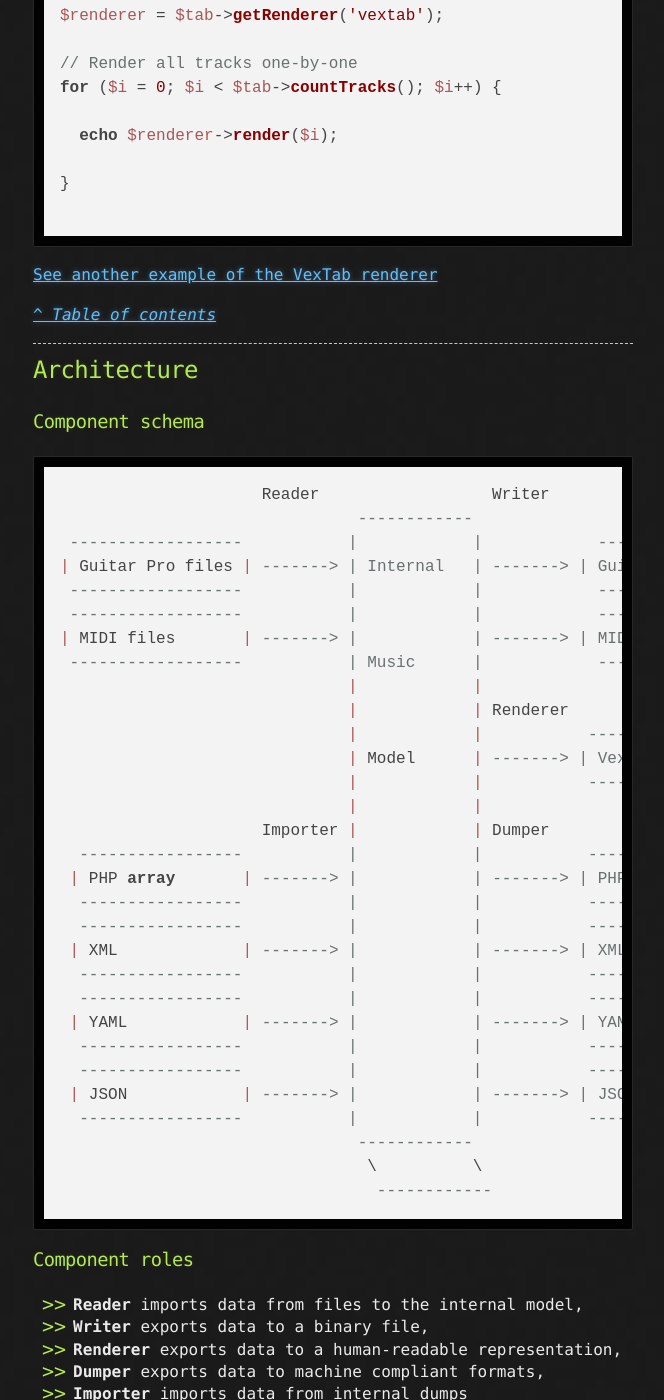
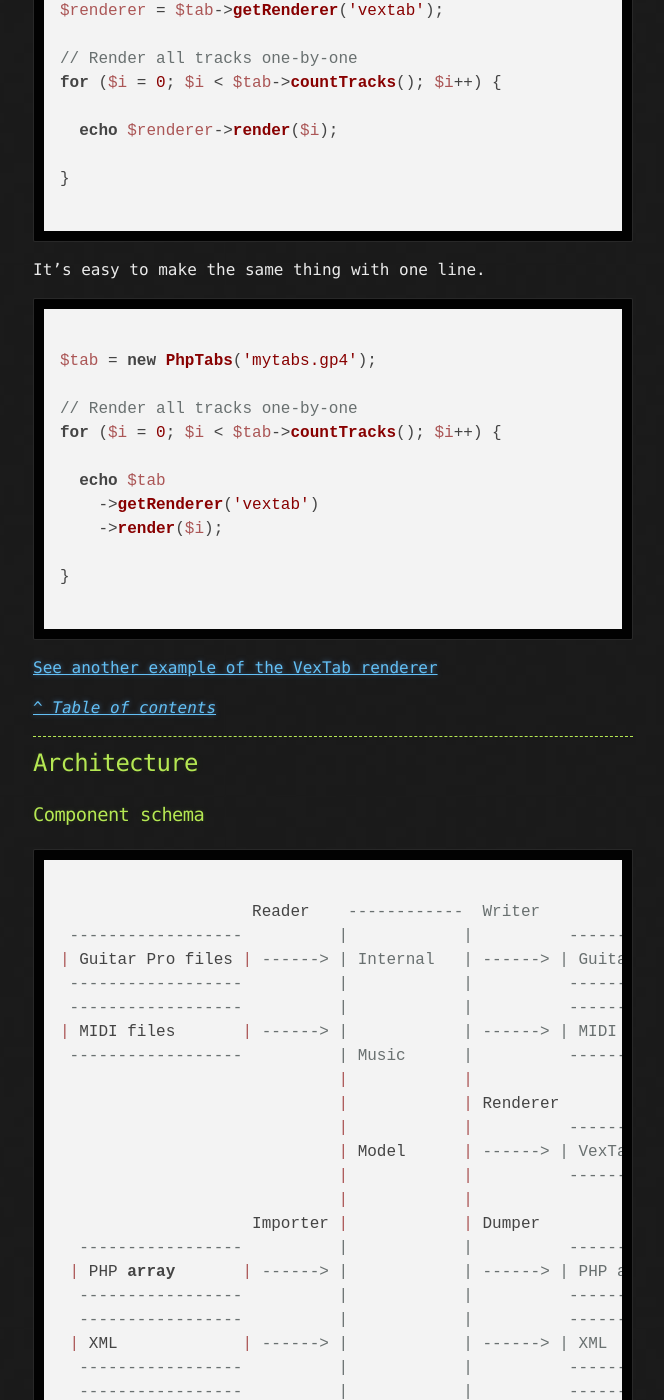
Before and after one commit to stdtabs/stdtabs.github.io, a Jekyll site: the page built from docs/basics.md, in a window 1280 px wide and 1400 px high, scrolled down 5056 px. Shown: the whole window, without its empty margins (307-971 px from the left). Built offline with Jekyll 4.4.1, drawn with Linux system fonts in a browser that asks for light colours; nearby versions of some CDN libraries; some of the changed text lies outside the part shown.

Commit message:
Add an architecture schema

````diff
--- a/_layouts/default.html
+++ b/_layouts/default.html
@@ -32,6 +32,11 @@
     {% include footer.html %}
 
   </div>
+
+<style>
+.language-shell{font-size: 75%}
+
+</style>
 </body>
 
 </html>
--- a/docs/basics.md
+++ b/docs/basics.md
@@ -198,15 +198,15 @@
 
 Render is made in 2 steps:
 
-- get a renderer with `getRenderer($type)`
+1. __Get a specific renderer with `getRenderer($type)`__
 
-Following renderer are allowed:
+    Following renderer types are allowed:
 
-| Parameter        | Type      | Description                  |
-|:-----------------|:----------|:-----------------------------|
-| vextab           | *string*  | a vextab string              |
+    | Parameter      | Type      | Description             |
+    |:---------------|:----------|:------------------------|
+    | vextab         | *string*  | A vextab string         |
 
-- get a string with `render()` method
+2. __Render as string with `render()` method__
 
 #### Example
 
@@ -217,13 +217,30 @@
 
 $tab = new PhpTabs('mytabs.gp4');
 
-// Get a vextab renderer instance
+// Get a vextab renderer
 $renderer = $tab->getRenderer('vextab');
 
 // Render all tracks one-by-one
 for ($i = 0; $i < $tab->countTracks(); $i++) {
 
   echo $renderer->render($i);
+
+}
+
+```
+
+It's easy to make the same thing with one line.
+
+```php
+
+$tab = new PhpTabs('mytabs.gp4');
+
+// Render all tracks one-by-one
+for ($i = 0; $i < $tab->countTracks(); $i++) {
+
+  echo $tab
+    ->getRenderer('vextab')
+    ->render($i);
 
 }
 
@@ -240,37 +257,37 @@
 
 ### Component schema
 
-```
-                     Reader                  Writer
-                               ------------
- ------------------           |            |            ------------------
-| Guitar Pro files | -------> | Internal   | -------> | Guitar Pro files |
- ------------------           |            |            ------------------
- ------------------           |            |            ------------------
-| MIDI files       | -------> |            | -------> | MIDI files       |
- ------------------           | Music      |            ------------------
-                              |            |
-                              |            | Renderer
-                              |            |           ------------------
-                              | Model      | -------> | VexTab           |
-                              |            |           ------------------
-                              |            |
-                     Importer |            | Dumper
-  -----------------           |            |           ------------------
- | PHP array       | -------> |            | -------> | PHP array        |
-  -----------------           |            |           ------------------
-  -----------------           |            |           ------------------
- | XML             | -------> |            | -------> | XML              |
-  -----------------           |            |           ------------------
-  -----------------           |            |           ------------------
- | YAML            | -------> |            | -------> | YAML             |
-  -----------------           |            |           ------------------
-  -----------------           |            |           ------------------
- | JSON            | -------> |            | -------> | JSON             |
-  -----------------           |            |           ------------------
-                               ------------
-                                \          \
-                                 ------------
+```shell
+
+                    Reader    ------------  Writer
+ ------------------          |            |          ------------------
+| Guitar Pro files | ------> | Internal   | ------> | Guitar Pro files |
+ ------------------          |            |          ------------------
+ ------------------          |            |          ------------------
+| MIDI files       | ------> |            | ------> | MIDI files       |
+ ------------------          | Music      |          ------------------
+                             |            |
+                             |            | Renderer
+                             |            |          ------------------
+                             | Model      | ------> | VexTab           |
+                             |            |          ------------------
+                             |            |
+                    Importer |            | Dumper
+  -----------------          |            |          ------------------
+ | PHP array       | ------> |            | ------> | PHP array        |
+  -----------------          |            |          ------------------
+  -----------------          |            |          ------------------
+ | XML             | ------> |            | ------> | XML              |
+  -----------------          |            |          ------------------
+  -----------------          |            |          ------------------
+ | YAML            | ------> |            | ------> | YAML             |
+  -----------------          |            |          ------------------
+  -----------------          |            |          ------------------
+ | JSON            | ------> |            | ------> | JSON             |
+  -----------------          |            |          ------------------
+                              ------------
+                               \          \
+                                ------------
 ```
 
 ### Component roles
````
